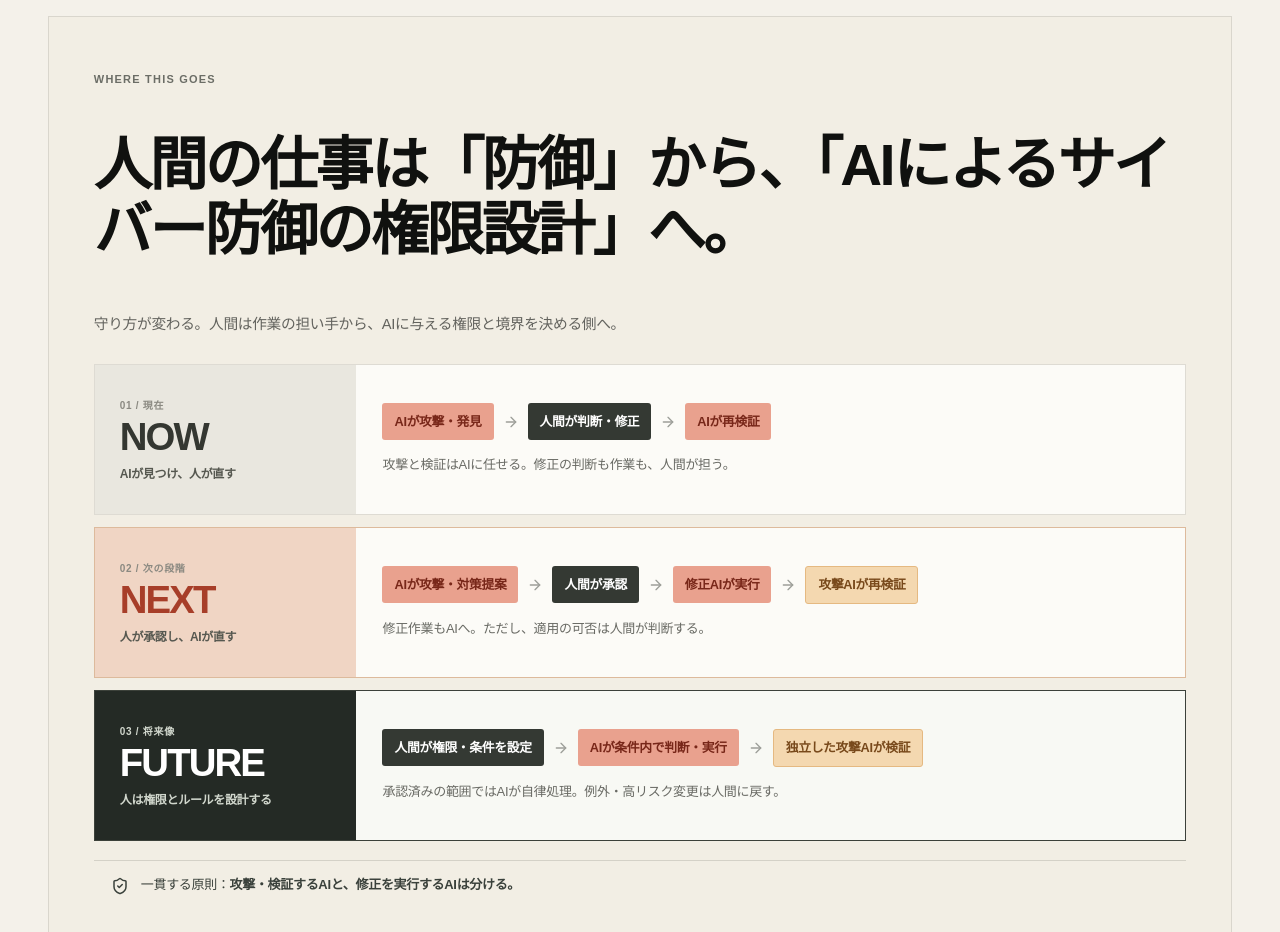
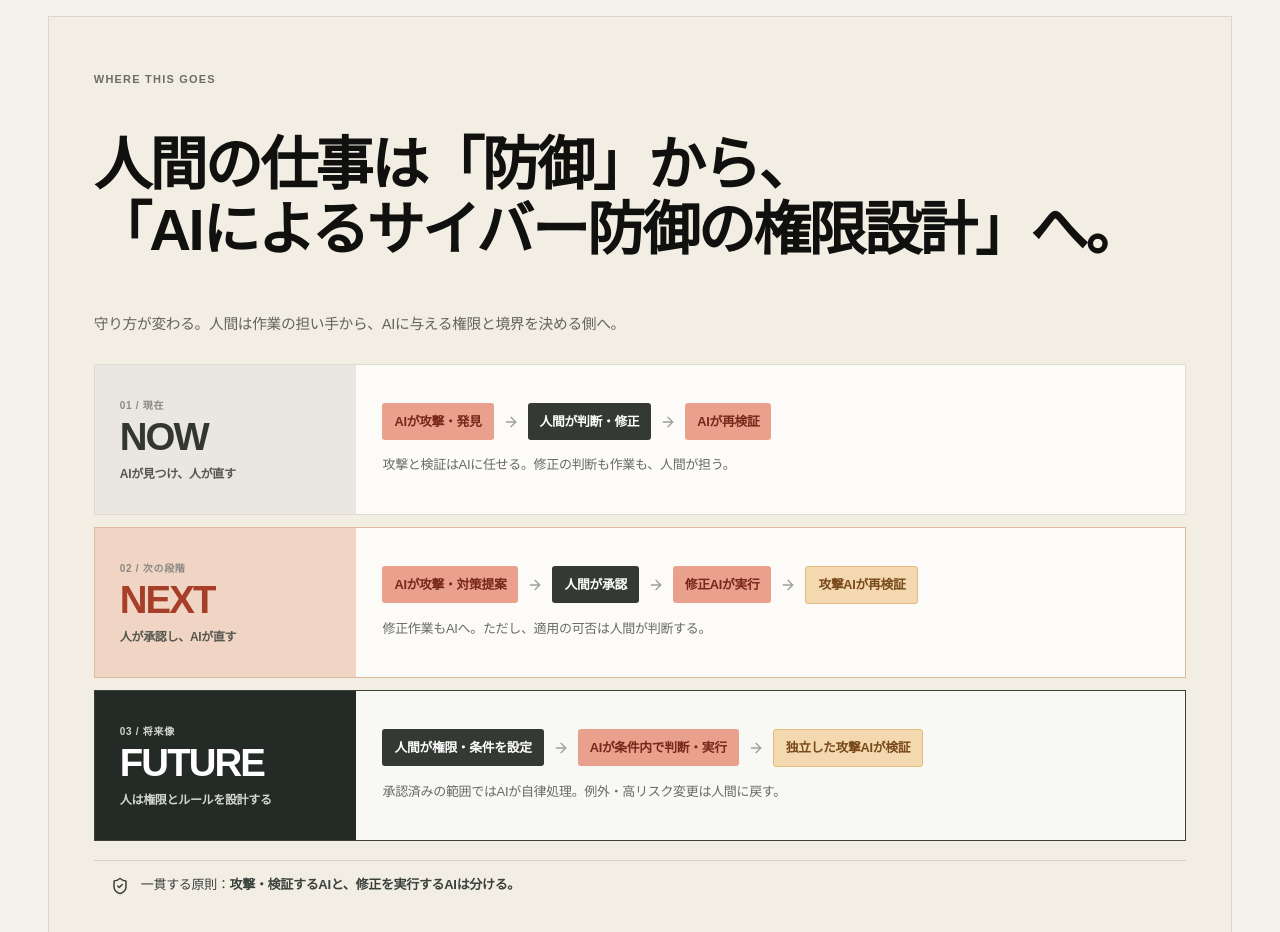
Before and after one commit to yasu-kai/tech-meets-japan, a Next.js app: page /research/offensive-ai in a window 1280 px wide. Shown: the part 6920-7852 px from the top of the page. Built offline with nearby package versions, Linux system fonts and the light colour scheme.

Commit message:
Style future-state heading line break

```diff
--- a/app/globals.css
+++ b/app/globals.css
@@ -1374,3 +1374,7 @@ linear-gradient(135deg,rgba(255,255,255,.04),transparent 55%)}
 @media(max-width:900px){
   .offsec-hero h1{font-size:clamp(44px,9vw,72px)}
 }
+
+.future-heading-line{
+  display:block;
+}
```
